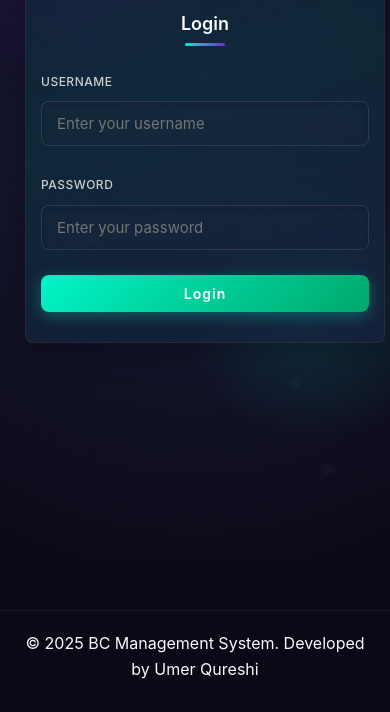
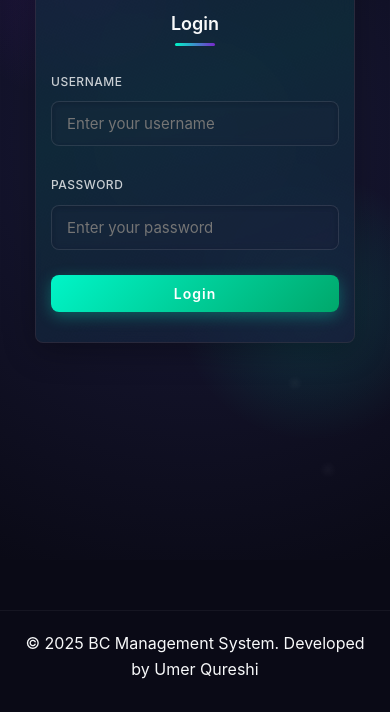
Before and after one commit to umerqureshi409/bc-management, a plain HTML site: page index.html in a window 390 px wide. Shown: the part 284-996 px from the top of the page. Drawn offline with Linux system fonts and the light colour scheme.

Commit message:
Update styles.css

```diff
--- a/styles.css
+++ b/styles.css
@@ -1,7 +1,7 @@
 :root {
   --primary-color: #00f5c8; /* Bright teal */
   --primary-hover: #00d4b0;
-  --secondary-color: #1a1a1a; /* Dark gray/black */
+  --secondary-color: #163f5285; /* Dark gray/black */
   --accent-color: #7928ca; /* Purple accent */
   --text-color: #f8f9fa;
   --text-muted: #adb5bd;
@@ -123,19 +123,22 @@ p {
 
 .btn-danger {
   background: linear-gradient(135deg, var(--danger-color), #ff4d5a);
+  color: #ff4d5a;
 }
 
 .btn-danger:hover {
   background: linear-gradient(135deg, #ff4d5a, #c82333);
+  color: white;
 }
 
 .btn-warning {
   background: linear-gradient(135deg, var(--warning-color), #e0a800);
-  color: #212529;
+  color: #d1d417;
 }
 
 .btn-warning:hover {
   background: linear-gradient(135deg, #ffc107, #d39e00);
+  color: white;
 }
 
 .form-group {
@@ -210,17 +213,18 @@ label {
 }
 
 .badge-success {
-  background-color: rgba(0, 168, 107, 0.2);
+  background-color: #00f5c865;
+
   color: var(--success-color);
 }
 
 .badge-danger {
-  background-color: rgba(220, 53, 69, 0.2);
+  background-color: rgba(233, 49, 68, 0.801);
   color: var(--danger-color);
 }
 
 .badge-warning {
-  background-color: rgba(255, 193, 7, 0.2);
+  background-color: rgba(255, 193, 7, 0.829);
   color: var(--warning-color);
 }
 
@@ -373,8 +377,17 @@ label {
   display: flex;
   align-items: center;
   justify-content: center;
+  width: 100%;
 }
-
+#login-page .container {
+  width: 100%;
+  max-width: 100%;
+  padding: 0 15px;
+  margin: 0 auto;
+  display: flex;
+  justify-content: center;
+  align-items: center;
+}
 #login-page::before {
   content: "";
   position: absolute;
@@ -602,12 +615,45 @@ label {
 .login-container {
   animation: borderGlow 4s infinite ease-in-out;
 }
+/* Replace your existing @media screen and (max-width: 480px) section with this */
+@media screen and (max-width: 480px) {
+  .login-container {
+    width: 100%;
+    max-width: none;
+    margin: 0 auto;
+    padding: 20px 15px;
+    left: 0 !important;
+    right: 0 !important;
+    transform: none !important;}
+    #login-page .container {
+      padding: 0 10px;
+    }
 
+  #login-page {
+    padding: 0 15px;
+    display: flex;
+    align-items: center;
+    justify-content: center;
+  }
+
+  .container {
+    width: 100%;
+    padding: 10px;
+  }
+
+  /* Reset any potential right alignment */
+  .login-container, .container {
+    left: auto;
+    right: auto;
+    transform: none;
+  }
+}
 /* Responsive styles for login page */
 @media screen and (max-width: 576px) {
   .login-container {
     width: 95%;
     padding: 25px 20px;
+
     margin: 20px auto;
   }
 
@@ -636,6 +682,7 @@ label {
 @media screen and (max-width: 380px) {
   .login-container {
     padding: 20px 15px;
+
   }
 
   .login-logo h1 {
```
